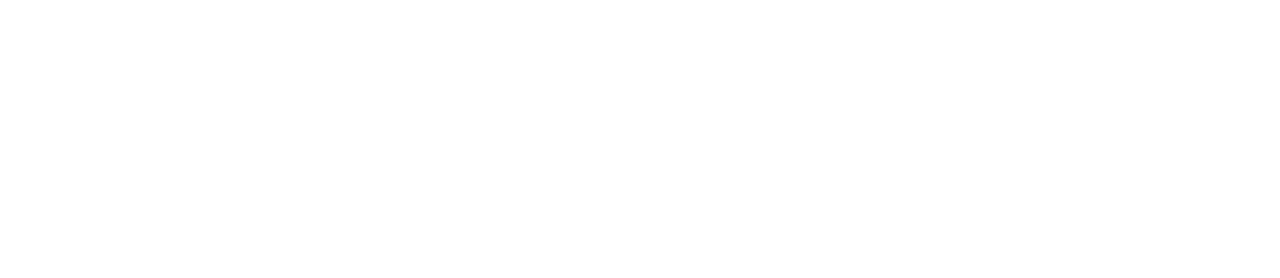
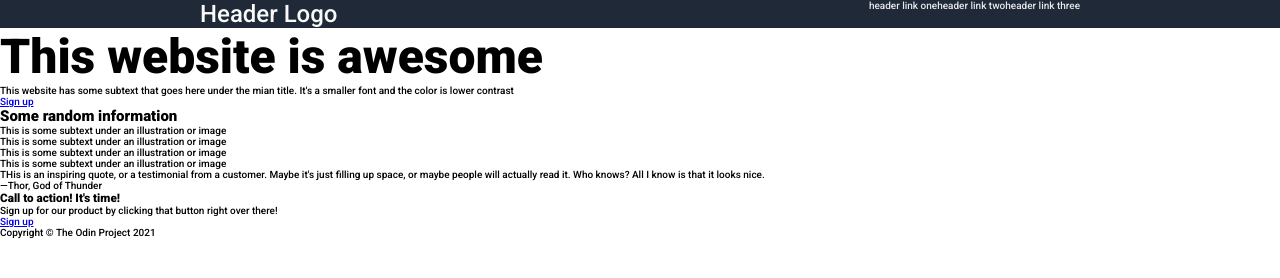
Before and after one commit to francisphamsd/landing-page, a plain HTML site: page index.html in a window 1280 px wide. Drawn offline with Linux system fonts and the light colour scheme.

Commit message:
finished general styling

```diff
--- a/index.html
+++ b/index.html
@@ -8,5 +8,80 @@
     <link rel="stylesheet" href="style.css" />
     <title>Odin landing page</title>
   </head>
-  <body></body>
+  <body>
+    <div class="header">
+      <div class="logo">Header Logo</div>
+      <ul class="nav">
+        <li><a href="#">header link one</a></li>
+        <li><a href="#">header link two</a></li>
+        <li><a href="#">header link three</a></li>
+      </ul>
+    </div>
+    <section class="hero">
+      <div class="text-box">
+        <h1 class="header-primary">This website is awesome</h1>
+        <p class="subtitle">
+          This website has some subtext that goes here under the mian title.
+          It's a smaller font and the color is lower contrast
+        </p>
+        <a href="#" class="btn btn-fill">Sign up</a>
+      </div>
+      <div class="img-box"></div>
+    </section>
+    <section class="info">
+      <h2 class="header-secondary">Some random information</h2>
+      <div class="info-row">
+        <figure class="info-box">
+          <div class="info-img"></div>
+          <p class="info-text">
+            This is some subtext under an illustration or image
+          </p>
+        </figure>
+        <figure class="info-box">
+          <div class="info-img"></div>
+          <p class="info-text">
+            This is some subtext under an illustration or image
+          </p>
+        </figure>
+        <figure class="info-box">
+          <div class="info-img"></div>
+          <p class="info-text">
+            This is some subtext under an illustration or image
+          </p>
+        </figure>
+        <figure class="info-box">
+          <div class="info-img"></div>
+          <p class="info-text">
+            This is some subtext under an illustration or image
+          </p>
+        </figure>
+      </div>
+    </section>
+    <section class="testimonial">
+      <blockquote>
+        <p class="testimonial-quote">
+          THis is an inspiring quote, or a testimonial from a customer. Maybe
+          it's just filling up space, or maybe people will actually read it. Who
+          knows? All I know is that it looks nice.
+        </p>
+        <p class="testimonial-author">&mdash;Thor, God of Thunder</p>
+      </blockquote>
+    </section>
+    <section class="cta">
+      <div class="cta-box">
+        <div class="cta-text">
+          <h3 class="header-tertiary">Call to action! It's time!</h3>
+          <p class="cta-subtitle">
+            Sign up for our product by clicking that button right over there!
+          </p>
+        </div>
+        <a href="#" class="btn btn-outline">Sign up</a>
+      </div>
+    </section>
+    <div class="footer">
+      <p class="copyright">
+        Copyright &copy; The Odin Project <span class="year">2021</span>
+      </p>
+    </div>
+  </body>
 </html>
--- a/style.css
+++ b/style.css
@@ -1,6 +1,6 @@
 @import url("https://fonts.googleapis.com/css2?family=Roboto:ital,wght@0,500;0,900;1,300&display=swap");
 
-/* TYPOGRAPHY */
+/* GENERAL */
 
 :root {
   --dark-blue: #1f2937; /* bg color (hero & footer), info header text, quote text */
@@ -15,6 +15,50 @@
   box-sizing: border-box;
 }
 
+html {
+  font-size: 62.5%;
+}
+
 body {
   font-family: "Roboto", sans-serif;
+  max-width: 130rem;
 }
+
+.container {
+  max-width: 90rem;
+  padding: 0 3.2rem;
+  margin: 0 auto;
+  background-color: transparent;
+}
+
+.flex {
+  display: flex;
+}
+
+/* HEADER */
+.header {
+  background-color: var(--dark-blue);
+  padding: 0 20rem;
+  display: flex;
+  justify-content: space-between;
+}
+.logo {
+  font-size: 2.4rem;
+  color: var(--white);
+}
+
+.nav {
+  list-style: none;
+  padding: 0;
+  margin: 0;
+  display: flex;
+}
+.nav a {
+  color: var(--gray);
+  text-decoration: none;
+}
+
+/* HERO */
+.header-primary {
+  font-size: 4.8rem;
+}
```
